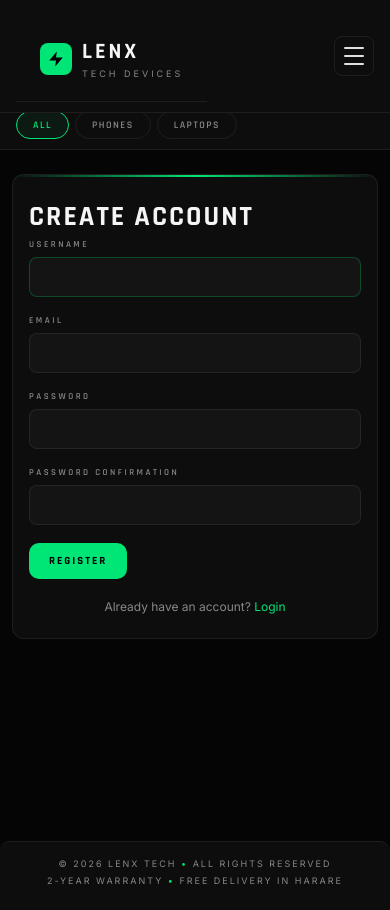
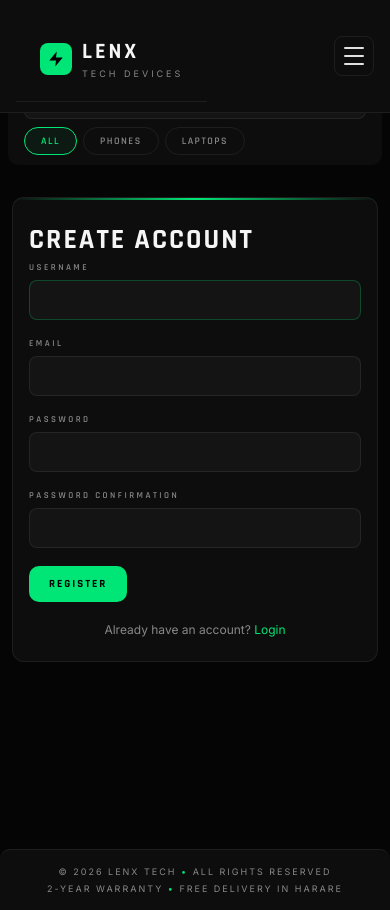
Before and after one commit to Takuemse/Charlton-s-Ecommerce-app-Lenx-tech, a Django app: page /accounts/register/ in a window 390 px wide. Before the commit the page ends 884 px from the top, so only its background shows below. Run offline with Django 5.2, Linux system fonts and the light colour scheme.

Commit message:
Ui fix and responsive css correction

```diff
--- a/static/css/style.css
+++ b/static/css/style.css
@@ -294,17 +294,19 @@
 
 .topbar {
   background: var(--black2);
-  border-bottom: 1px solid var(--border);
-  padding: 13px 32px;
   display: flex;
   align-items: center;
   justify-content: space-between;
-  gap: 16px;
+  z-index: 40;
+  flex-shrink: 0;
+
+  padding: 10px 16px;
+  flex-wrap: wrap;
+  gap: 8px;
+  border-radius: 0 0 10px 10px;
   position: sticky;
-  top: 0;
-  z-index: 40;
-  border-radius: 0 0 12px 12px;
-  flex-shrink: 0;
+  top: var(--mobile-nav-h);
+  margin-bottom: 8px;
 }
 
 
@@ -1187,18 +1189,24 @@
     text-transform: uppercase;
   }
 
+
   .main-content {
-    margin-left: 0;
-    margin-top: var(--mobile-nav-h);
+  padding-top: 8px;
+  margin-left: 0;
+  margin-top: calc(var(--mobile-nav-h) + 8px);
+  }
+
+  .topbar {
+   border-radius: 10px;
+   top: calc(var(--mobile-nav-h) + 8px);
+   margin: 0 8px 8px;
   }
 
   .topbar {
     padding: 10px 16px;
     flex-wrap: wrap;
     gap: 8px;
-    border-radius: 0;
     position: sticky;
-    top: var(--mobile-nav-h);
   }
 
   .search-bar { width: 100%; order: 1; }
--- a/templates/base.html
+++ b/templates/base.html
@@ -9,7 +9,6 @@
   <link rel="preconnect" href="https://fonts.gstatic.com" crossorigin>
   <link href="https://fonts.googleapis.com/css2?family=Rajdhani:wght@400;500;600;700&family=Inter:wght@300;400;500&display=swap" rel="stylesheet">
   <link rel="stylesheet" href="{% static 'css/style.css' %}">
-  <link rel="stylesheet" href="{% static 'css/responsive.css' %}">
 </head>
 <body>
 
```
Also changed, not shown: db.sqlite3.
